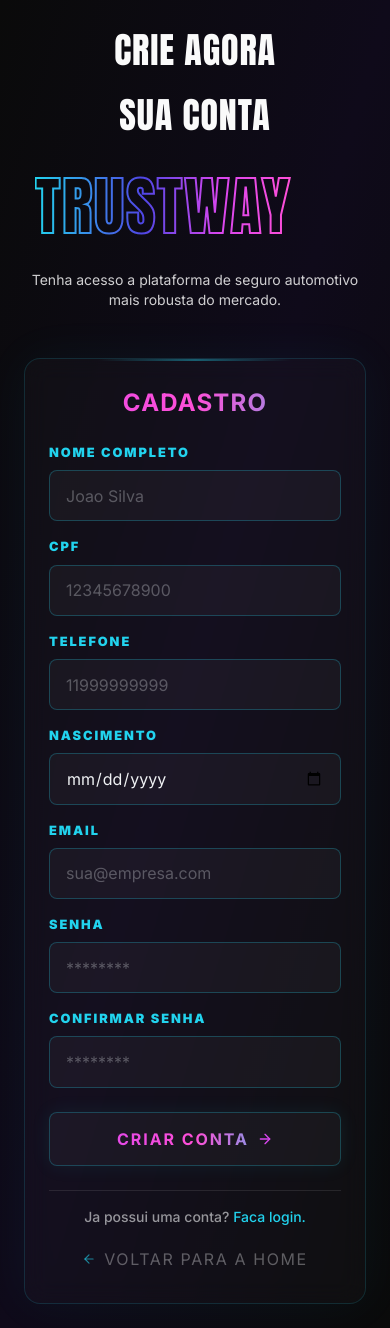
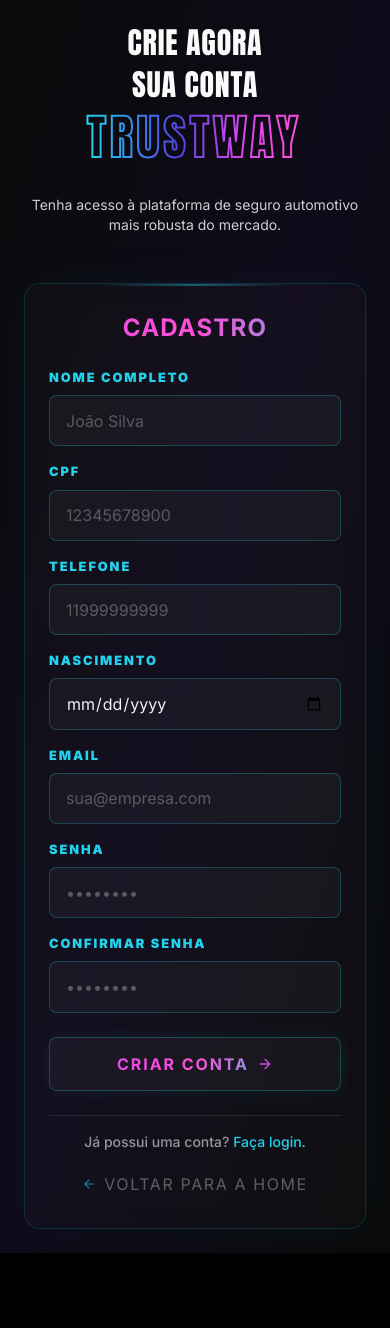
Before and after one commit to twostacktech/TrustWayFront, a React (Vite) app: page /cadastro in a window 390 px wide. After the commit the page ends 1253 px from the top, so only its background shows below. Built offline with nearby package versions, Linux system fonts and the light colour scheme.

Commit message:
adição de responsividade para telas login e cadastro

```diff
--- a/src/pages/register/Register.tsx
+++ b/src/pages/register/Register.tsx
@@ -1,293 +1,611 @@
-import { ArrowLeft, ArrowRight, Loader2 } from 'lucide-react';
-import { Link, useNavigate } from 'react-router-dom';
-import { useState } from 'react';
-import { cadastrarUsuario } from '../../services/Service';
+import { ArrowLeft, ArrowRight, Loader2 } from "lucide-react";
 
-const inputClassName =
-  'w-full h-[3.2rem] bg-[#F0F2F4]/[0.035] border border-[#22D3EE]/25 rounded-lg px-4 text-[#F0F2F4] placeholder-[#F0F2F4]/30 text-[0.95rem] focus:outline-none focus:border-[#22D3EE]/60 focus:bg-[#F0F2F4]/[0.055] focus:shadow-[0_0_15px_rgba(34,211,238,0.1)] transition-all duration-200';
+import { Link, useNavigate } from "react-router-dom";
 
-const labelClassName =
-  'text-[0.8rem] sm:text-[0.85rem] font-black tracking-[0.12rem] text-[#22D3EE] uppercase';
+import { useState } from "react";
+
+import { cadastrarUsuario } from "../../services/Service";
+
+
 
 export default function Register() {
+
   const navigate = useNavigate();
 
-  const [nome, setNome] = useState('');
-  const [cpf, setCpf] = useState('');
-  const [tipo] = useState('CLIENTE');
-  const [dataNascimento, setDataNascimento] = useState('');
-  const [numeroTelefone, setNumeroTelefone] = useState('');
-  const [email, setEmail] = useState('');
-  const [senha, setSenha] = useState('');
-  const [confirmarSenha, setConfirmarSenha] = useState('');
+
+
+  const [nome, setNome] = useState("");
+
+  const [cpf, setCpf] = useState("");
+
+  const [tipo] = useState("CLIENTE");
+
+  const [dataNascimento, setDataNascimento] = useState("");
+
+  const [numeroTelefone, setNumeroTelefone] = useState("");
+
+  const [email, setEmail] = useState("");
+
+  const [senha, setSenha] = useState("");
+
+  const [confirmarSenha, setConfirmarSenha] = useState("");
+
+
 
   const [isLoading, setIsLoading] = useState(false);
-  const [error, setError] = useState('');
+
+  const [error, setError] = useState("");
+
+
 
   const handleRegister = async (e: React.FormEvent) => {
+
     e.preventDefault();
-    setError('');
+
+    setError("");
+
+
 
     if (senha !== confirmarSenha) {
-      setError('As senhas nao coincidem');
+
+      setError("As senhas não coincidem");
+
       return;
+
     }
 
+
+
     try {
+
       setIsLoading(true);
 
       await cadastrarUsuario(
-        '/usuario',
-        {
-          cpf,
-          nome,
-          tipo,
-          dataNascimento,
-          email,
-          senha,
-          numeroTelefone
-        },
-        () => {}
+
+        "/usuario",
+
+        { cpf, nome, tipo, dataNascimento, email, senha, numeroTelefone },
+
+        () => {},
+
       );
 
-      navigate('/login');
+      navigate("/login");
+
     } catch (err: unknown) {
-      setError(err instanceof Error ? err.message : 'Erro ao cadastrar usuario');
+
+      setError(
+
+        err instanceof Error ? err.message : "Erro ao cadastrar usuário",
+
+      );
+
     } finally {
+
       setIsLoading(false);
+
     }
+
   };
 
+
+
   return (
+
     <div className="min-h-screen bg-gradient-to-br from-[#0a0a0a] via-[#0f0a1a] to-[#0a0a0a] flex items-center justify-center p-6 text-[#F0F2F4] antialiased font-['Inter']">
+
       <div className="max-w-6xl w-full grid grid-cols-1 lg:grid-cols-2 gap-12 items-center">
-        <div className="space-y-8 flex flex-col items-center text-center lg:items-start lg:text-left">
-          <div className="flex flex-col items-center text-center lg:items-start lg:text-left space-y-4 lg:space-y-6 w-full">
-            <h1 className="mt-1 font-['Anton'] text-4xl sm:text-5xl md:text-6xl lg:text-[5.25rem] uppercase tracking-wide text-[#FAFAFA] leading-tight lg:leading-[0.85]">
+
+        {/* Lado Esquerdo - Informações */}
+
+        <div className="space-y-6 flex flex-col items-center text-center lg:items-start lg:text-left">
+
+          <div className="flex flex-col items-center text-center lg:items-start lg:text-left space-y-1 w-full">
+
+            <h1 className="font-['Anton'] text-3xl sm:text-5xl md:text-6xl lg:text-[5.5rem] uppercase tracking-wide text-[#FAFAFA] leading-tight lg:leading-[0.85]">
+
               Crie agora
+
             </h1>
-            <h1 className="mt-1 font-['Anton'] text-4xl sm:text-5xl md:text-6xl lg:text-[5.25rem] uppercase tracking-wide text-[#FAFAFA] leading-tight lg:leading-[0.85]">
+
+            <h1 className="font-['Anton'] text-3xl sm:text-5xl md:text-6xl lg:text-[5.5rem] uppercase tracking-wide text-[#FAFAFA] leading-tight lg:leading-[0.85]">
+
               sua conta
+
             </h1>
 
 
-            {/* VERSÃO MOBILE (Ajustada para remover espaçamento extra) */}
-{/* VERSÃO MOBILE (Aparece em telas menores e some a partir do breakpoint 'lg') */}
+
+            {/* VERSÃO MOBILE*/}
+
             <svg
+
               className="block lg:hidden w-full max-w-[320px] sm:max-w-[420px] mx-auto -mt-1 sm:-mt-2"
-  viewBox="0 0 400 120" /* <-- Você pode ajustar esse viewBox especificamente para o mobile */
+
+              viewBox="0 0 400 90"
+
               preserveAspectRatio="xMinYMid meet"
+
               aria-label="Trustway"
+
               role="img"
+
             >
+
               <defs>
-    <linearGradient id="login-outline-gradient-mobile" x1="0%" y1="0%" x2="100%" y2="0%">
+
+                <linearGradient
+
+                  id="login-outline-gradient-mobile"
+
+                  x1="0%"
+
+                  y1="0%"
+
+                  x2="100%"
+
+                  y2="0%"
+
+                >
+
                   <stop offset="0%" stopColor="#22D3EE" />
+
                   <stop offset="42%" stopColor="#4F46E5" />
+
                   <stop offset="72%" stopColor="#D946EF" />
+
                   <stop offset="100%" stopColor="#FF4FD8" />
+
                 </linearGradient>
+
               </defs>
+
               <text
-    x="0"
-    y="75" /* <-- Ajuste o Y para centralizar melhor no mobile */
+
+                x="65"
+
+                y="45"
+
                 fontFamily="Anton, sans-serif"
-    fontSize="80" /* <-- Fonte um pouco menor para o mobile, se necessário */
+
+                fontSize="60"
+
                 fontWeight="normal"
-    letterSpacing="2"
+
+                letterSpacing="5"
+
                 dominantBaseline="middle"
+
                 textAnchor="start"
+
                 fill="transparent"
+
                 stroke="url(#login-outline-gradient-mobile)"
+
                 strokeWidth="2.5"
+
               >
+
                 TRUSTWAY
+
               </text>
+
             </svg>
 
-{/* VERSÃO DESKTOP (Fica escondida no mobile e aparece a partir do breakpoint 'lg') */}
+
+
+            {/* VERSÃO DESKTOP*/}
+
             <svg
+
               className="hidden lg:block w-full max-w-[500px] lg:max-w-[550px] lg:-ml-1"
+
               viewBox="0 0 550 110"
+
               preserveAspectRatio="xMinYMid meet"
+
               aria-label="Trustway"
+
               role="img"
+
             >
+
               <defs>
-    <linearGradient id="login-outline-gradient-desktop" x1="0%" y1="0%" x2="100%" y2="0%">
+
+                <linearGradient
+
+                  id="login-outline-gradient-desktop"
+
+                  x1="0%"
+
+                  y1="0%"
+
+                  x2="100%"
+
+                  y2="0%"
+
+                >
+
                   <stop offset="0%" stopColor="#22D3EE" />
+
                   <stop offset="42%" stopColor="#4F46E5" />
+
                   <stop offset="72%" stopColor="#D946EF" />
+
                   <stop offset="100%" stopColor="#FF4FD8" />
+
                 </linearGradient>
+
               </defs>
+
               <text
-    x="0"
-    y="65"
+
+                x="3"
+
+                y="60"
+
                 fontFamily="Anton, sans-serif"
+
                 fontSize="95"
+
                 fontWeight="normal"
+
                 letterSpacing="3"
+
                 dominantBaseline="middle"
+
                 textAnchor="start"
+
                 fill="transparent"
+
                 stroke="url(#login-outline-gradient-desktop)"
+
                 strokeWidth="2.5"
+
               >
+
                 TRUSTWAY
+
               </text>
+
             </svg>
 
-            <p className="text-[#FFFFFFFF]/80 text-sm sm:text-base lg:text-lg max-w-md pt-2 lg:pt-4 lg:pr-8">
-              Tenha acesso a plataforma de seguro automotivo mais robusta do mercado.
+
+
+            <p className="text-[#FFFFFFFF]/80 text-sm sm:text-base lg:text-lg max-w-md pt-4 lg:pr-8">
+
+              Tenha acesso à plataforma de seguro automotivo mais robusta do
+
+              mercado.
+
             </p>
-          </div>
+
           </div>
 
+        </div>
+
+
+
+        {/* Lado Direito - Formulário */}
+
         <div className="w-full max-w-xl border border-[#22D3EE]/15 bg-[#F0F2F4]/[0.025] backdrop-blur-md p-6 sm:p-8 rounded-2xl shadow-[0_0_50px_rgba(34,211,238,0.05)] relative overflow-hidden mx-auto lg:mx-0">
+
           <div className="absolute top-0 left-1/2 -translate-x-1/2 w-48 h-[2px] bg-gradient-to-r from-transparent via-[#22D3EE]/40 to-transparent" />
 
+
+
           <h2 className="text-2xl sm:text-3xl font-[var(--font-display)] font-normal text-center mb-6 sm:mb-8 tracking-[0.05em] uppercase text-[#F0F2F4]">
-            <span className="animated-gradient-text block mt-1 font-bold">CADASTRO</span>
+
+            <span className="animated-gradient-text block mt-1 font-bold">
+
+              CADASTRO
+
+            </span>
+
           </h2>
 
+
+
           {error && (
-            <div className="bg-red-500/10 border border-red-500/50 text-red-400 p-3 rounded-lg mb-6 text-sm text-center">
+
+            <div className="bg-red-500/10 border border-red-500/30 text-red-400 p-3 rounded-lg mb-6 text-xs font-bold tracking-wide text-center uppercase">
+
               {error}
+
             </div>
+
           )}
 
+
+
           <form className="space-y-4 sm:space-y-5" onSubmit={handleRegister}>
+
             <div className="flex flex-col space-y-2">
-              <label className={labelClassName}>Nome Completo</label>
+
+              <label className="text-[0.8rem] sm:text-[0.85rem] font-black tracking-[0.12rem] text-[#22D3EE] uppercase">
+
+                Nome Completo
+
+              </label>
+
               <input
+
                 type="text"
+
                 value={nome}
+
                 onChange={(e) => setNome(e.target.value)}
+
                 required
-                placeholder="Joao Silva"
-                className={inputClassName}
+
+                placeholder="João Silva"
+
+                className="w-full h-[3.2rem] bg-[#F0F2F4]/[0.035] border border-[#22D3EE]/25 rounded-lg px-4 text-[#F0F2F4] placeholder-[#F0F2F4]/30 text-[0.95rem] focus:outline-none focus:border-[#22D3EE]/60 focus:bg-[#F0F2F4]/[0.055] focus:shadow-[0_0_15px_rgba(34,211,238,0.1)] transition-all duration-200"
+
               />
+
             </div>
 
+
+
             <div className="grid grid-cols-1 sm:grid-cols-2 gap-4">
+
               <div className="flex flex-col space-y-2">
-                <label className={labelClassName}>CPF</label>
+
+                <label className="text-[0.8rem] sm:text-[0.85rem] font-black tracking-[0.12rem] text-[#22D3EE] uppercase">
+
+                  CPF
+
+                </label>
+
                 <input
+
                   type="text"
+
                   value={cpf}
+
                   onChange={(e) => setCpf(e.target.value)}
+
                   required
+
                   placeholder="12345678900"
-                  className={inputClassName}
+
+                  className="w-full h-[3.2rem] bg-[#F0F2F4]/[0.035] border border-[#22D3EE]/25 rounded-lg px-4 text-[#F0F2F4] placeholder-[#F0F2F4]/30 text-[0.95rem] focus:outline-none focus:border-[#22D3EE]/60 focus:bg-[#F0F2F4]/[0.055] focus:shadow-[0_0_15px_rgba(34,211,238,0.1)] transition-all duration-200"
+
                 />
+
               </div>
 
+
+
               <div className="flex flex-col space-y-2">
-                <label className={labelClassName}>Telefone</label>
+
+                <label className="text-[0.8rem] sm:text-[0.85rem] font-black tracking-[0.12rem] text-[#22D3EE] uppercase">
+
+                  Telefone
+
+                </label>
+
                 <input
+
                   type="text"
+
                   value={numeroTelefone}
+
                   onChange={(e) => setNumeroTelefone(e.target.value)}
+
                   required
+
                   placeholder="11999999999"
-                  className={inputClassName}
+
+                  className="w-full h-[3.2rem] bg-[#F0F2F4]/[0.035] border border-[#22D3EE]/25 rounded-lg px-4 text-[#F0F2F4] placeholder-[#F0F2F4]/30 text-[0.95rem] focus:outline-none focus:border-[#22D3EE]/60 focus:bg-[#F0F2F4]/[0.055] focus:shadow-[0_0_15px_rgba(34,211,238,0.1)] transition-all duration-200"
+
                 />
-              </div>
+
               </div>
 
-            <div className="grid grid-cols-1 sm:grid-cols-2 gap-4">
-              <div className="flex flex-col space-y-2">
-                <label className={labelClassName}>Nascimento</label>
-                <input
-                  type="date"
-                  value={dataNascimento}
-                  onChange={(e) => setDataNascimento(e.target.value)}
-                  required
-                  className={inputClassName}
-                />
             </div>
 
+
+
+            <div className="grid grid-cols-1 sm:grid-cols-2 gap-4">
+
               <div className="flex flex-col space-y-2">
-                <label className={labelClassName}>Email</label>
+
+                <label className="text-[0.8rem] sm:text-[0.85rem] font-black tracking-[0.12rem] text-[#22D3EE] uppercase">
+
+                  Nascimento
+
+                </label>
+
                 <input
-                  type="email"
-                  value={email}
-                  onChange={(e) => setEmail(e.target.value)}
+
+                  type="date"
+
+                  value={dataNascimento}
+
+                  onChange={(e) => setDataNascimento(e.target.value)}
+
                   required
-                  placeholder="sua@empresa.com"
-                  className={inputClassName}
+
+                  className="w-full h-[3.2rem] bg-[#F0F2F4]/[0.035] border border-[#22D3EE]/25 rounded-lg px-4 text-[#F0F2F4] placeholder-[#F0F2F4]/30 text-[0.95rem] focus:outline-none focus:border-[#22D3EE]/60 focus:bg-[#F0F2F4]/[0.055] focus:shadow-[0_0_15px_rgba(34,211,238,0.1)] transition-all duration-200"
+
                 />
-              </div>
+
               </div>
 
-            <div className="grid grid-cols-1 sm:grid-cols-2 gap-4">
+
+
               <div className="flex flex-col space-y-2">
-                <label className={labelClassName}>Senha</label>
+
+                <label className="text-[0.8rem] sm:text-[0.85rem] font-black tracking-[0.12rem] text-[#22D3EE] uppercase">
+
+                  Email
+
+                </label>
+
                 <input
-                  type="password"
-                  value={senha}
-                  onChange={(e) => setSenha(e.target.value)}
+
+                  type="email"
+
+                  value={email}
+
+                  onChange={(e) => setEmail(e.target.value)}
+
                   required
-                  placeholder="********"
-                  className={inputClassName}
+
+                  placeholder="sua@empresa.com"
+
+                  className="w-full h-[3.2rem] bg-[#F0F2F4]/[0.035] border border-[#22D3EE]/25 rounded-lg px-4 text-[#F0F2F4] placeholder-[#F0F2F4]/30 text-[0.95rem] focus:outline-none focus:border-[#22D3EE]/60 focus:bg-[#F0F2F4]/[0.055] focus:shadow-[0_0_15px_rgba(34,211,238,0.1)] transition-all duration-200"
+
                 />
+
               </div>
 
-              <div className="flex flex-col space-y-2">
-                <label className={labelClassName}>Confirmar Senha</label>
-                <input
-                  type="password"
-                  value={confirmarSenha}
-                  onChange={(e) => setConfirmarSenha(e.target.value)}
-                  required
-                  placeholder="********"
-                  className={inputClassName}
-                />
-              </div>
             </div>
 
+
+
+            <div className="grid grid-cols-1 sm:grid-cols-2 gap-4">
+
+              <div className="flex flex-col space-y-2">
+
+                <label className="text-[0.8rem] sm:text-[0.85rem] font-black tracking-[0.12rem] text-[#22D3EE] uppercase">
+
+                  Senha
+
+                </label>
+
+                <input
+
+                  type="password"
+
+                  value={senha}
+
+                  onChange={(e) => setSenha(e.target.value)}
+
+                  required
+
+                  placeholder="••••••••"
+
+                  className="w-full h-[3.2rem] bg-[#F0F2F4]/[0.035] border border-[#22D3EE]/25 rounded-lg px-4 text-[#F0F2F4] placeholder-[#F0F2F4]/30 text-[0.95rem] focus:outline-none focus:border-[#22D3EE]/60 focus:bg-[#F0F2F4]/[0.055] focus:shadow-[0_0_15px_rgba(34,211,238,0.1)] transition-all duration-200"
+
+                />
+
+              </div>
+
+
+
+              <div className="flex flex-col space-y-2">
+
+                <label className="text-[0.8rem] sm:text-[0.85rem] font-black tracking-[0.12rem] text-[#22D3EE] uppercase">
+
+                  Confirmar Senha
+
+                </label>
+
+                <input
+
+                  type="password"
+
+                  value={confirmarSenha}
+
+                  onChange={(e) => setConfirmarSenha(e.target.value)}
+
+                  required
+
+                  placeholder="••••••••"
+
+                  className="w-full h-[3.2rem] bg-[#F0F2F4]/[0.035] border border-[#22D3EE]/25 rounded-lg px-4 text-[#F0F2F4] placeholder-[#F0F2F4]/30 text-[0.95rem] focus:outline-none focus:border-[#22D3EE]/60 focus:bg-[#F0F2F4]/[0.055] focus:shadow-[0_0_15px_rgba(34,211,238,0.1)] transition-all duration-200"
+
+                />
+
+              </div>
+
+            </div>
+
+
+
             <button
+
               type="submit"
+
               disabled={isLoading}
+
               className="w-full min-h-[3.4rem] sm:min-h-[3.6rem] mt-6 flex items-center justify-center rounded-lg border border-[#22D3EE]/25 bg-[#F0F2F4]/[0.035] px-5 text-center text-[0.95rem] font-black shadow-[0_0_20px_rgba(34,211,238,0.08)] transition duration-200 hover:-translate-y-0.5 hover:border-[#22D3EE]/45 hover:bg-[#F0F2F4]/[0.055] disabled:opacity-40 disabled:cursor-not-allowed disabled:hover:translate-y-0"
+
             >
+
               {isLoading ? (
-                <span className="flex items-center gap-2">
+
                 <Loader2 size={18} className="animate-spin text-[#22D3EE]" />
-                  Cadastrando...
+
+              ) : (
+
+                <span className="animated-gradient-text uppercase tracking-[0.12rem] flex items-center gap-2 font-bold text-base sm:text-lg">
+
+                  Criar Conta{" "}
+
+                  <ArrowRight size={16} className="text-[#D946EF]" />
+
                 </span>
-              ) : (
-                <span className="animated-gradient-text uppercase tracking-[0.12rem] flex items-center gap-2 font-bold text-base sm:text-lg">
-                  Criar Conta <ArrowRight size={16} className="text-[#D946EF]" />
-                </span>
+
               )}
+
             </button>
+
           </form>
 
+
+
           <div className="mt-6 sm:mt-8 text-center space-y-3 sm:space-y-4 pt-4 border-t border-[#F0F2F4]/10">
+
             <p className="text-sm sm:text-[1rem] font-medium text-[#F0F2F4]/60">
-              Ja possui uma conta?{' '}
+
+              Já possui uma conta?{" "}
+
               <Link
+
                 to="/login"
+
                 className="text-[#22D3EE] hover:text-[#D946EF] font-bold underline underline-offset-4 transition-colors"
+
               >
-                Faca login.
+
+                Faça login.
+
               </Link>
+
             </p>
+
             <Link
+
               to="/"
-              className="group flex items-center justify-center gap-2 text-[0.7rem] sm:text-[0.74rem] font-black tracking-[0.1em] text-[#F0F2F4]/35 hover:text-[#F0F2F4]/70 transition-colors uppercase py-2"
+
+              className="group flex items-center justify-center gap-2 text-[0.7rem] sm:text-[0.74rem] font-black tracking-[0.1em] text-[#F0F2F4]/35 hover:text-[#F0F2F4]/70 transition-colors uppercase block py-2"
+
             >
+
               <ArrowLeft
+
                 size={14}
+
                 className="text-[#22D3EE]/60 transition-transform duration-200 group-hover:-translate-x-1"
+
               />
+
               Voltar para a Home
+
             </Link>
+
           </div>
+
         </div>
+
       </div>
+
     </div>
+
   );
+
 }
```
Also changed, not shown: src/pages/login/Login.tsx (+92 -62 lines). Lines whose indentation alone changed are shown as unchanged.
